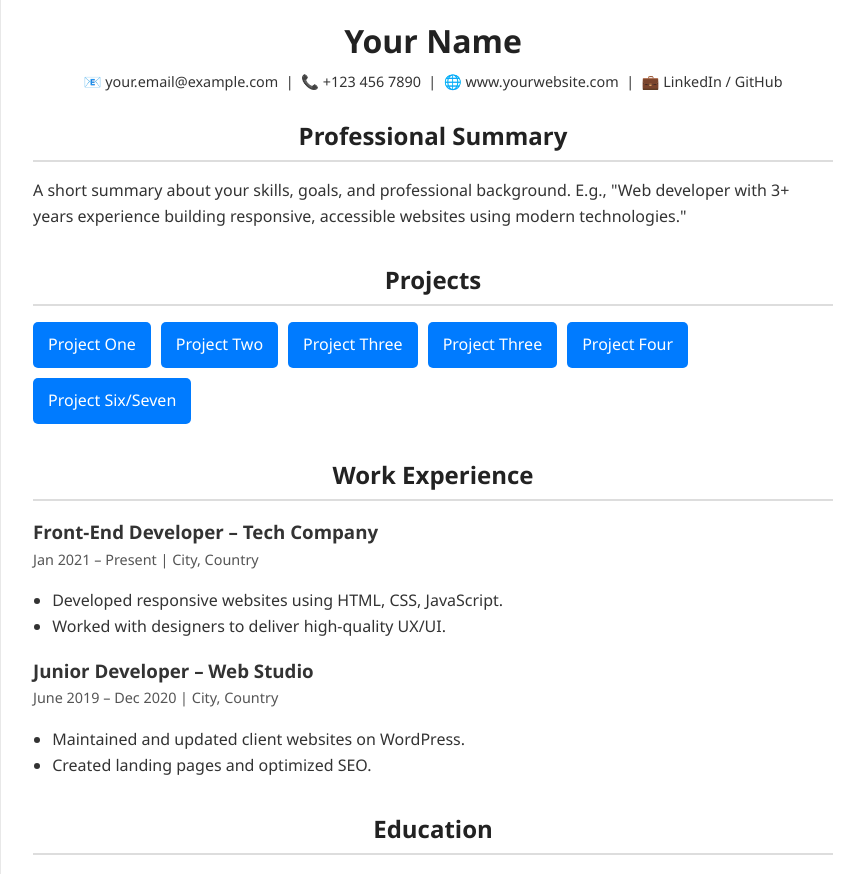
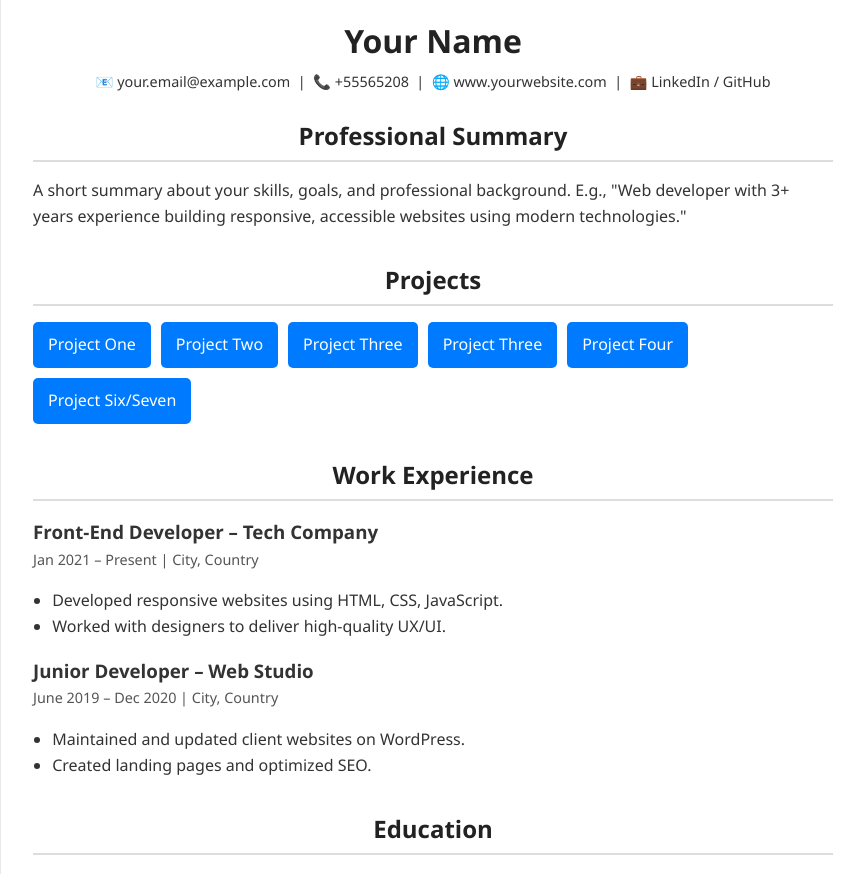
Before and after one commit to m0LTEX/m0LTEX.github.io, a plain HTML site: page index.html in a window 1280 px wide. Shown: the part 226-1100 px from the top of the page, without its empty margins (207-1071 px from the left). Drawn offline with Linux system fonts and the light colour scheme.

Commit message:
terepeded

```diff
--- a/index.html
+++ b/index.html
@@ -121,7 +121,7 @@
     <h1>Your Name</h1>
     <div class="contact">
       📧 your.email@example.com &nbsp;|&nbsp;
-      📞 +123 456 7890 &nbsp;|&nbsp;
+      📞 +55565208 &nbsp;|&nbsp;
       🌐 www.yourwebsite.com &nbsp;|&nbsp;
       💼 LinkedIn / GitHub
     </div>
```
Also changed, not shown: profile.jpg (added).
